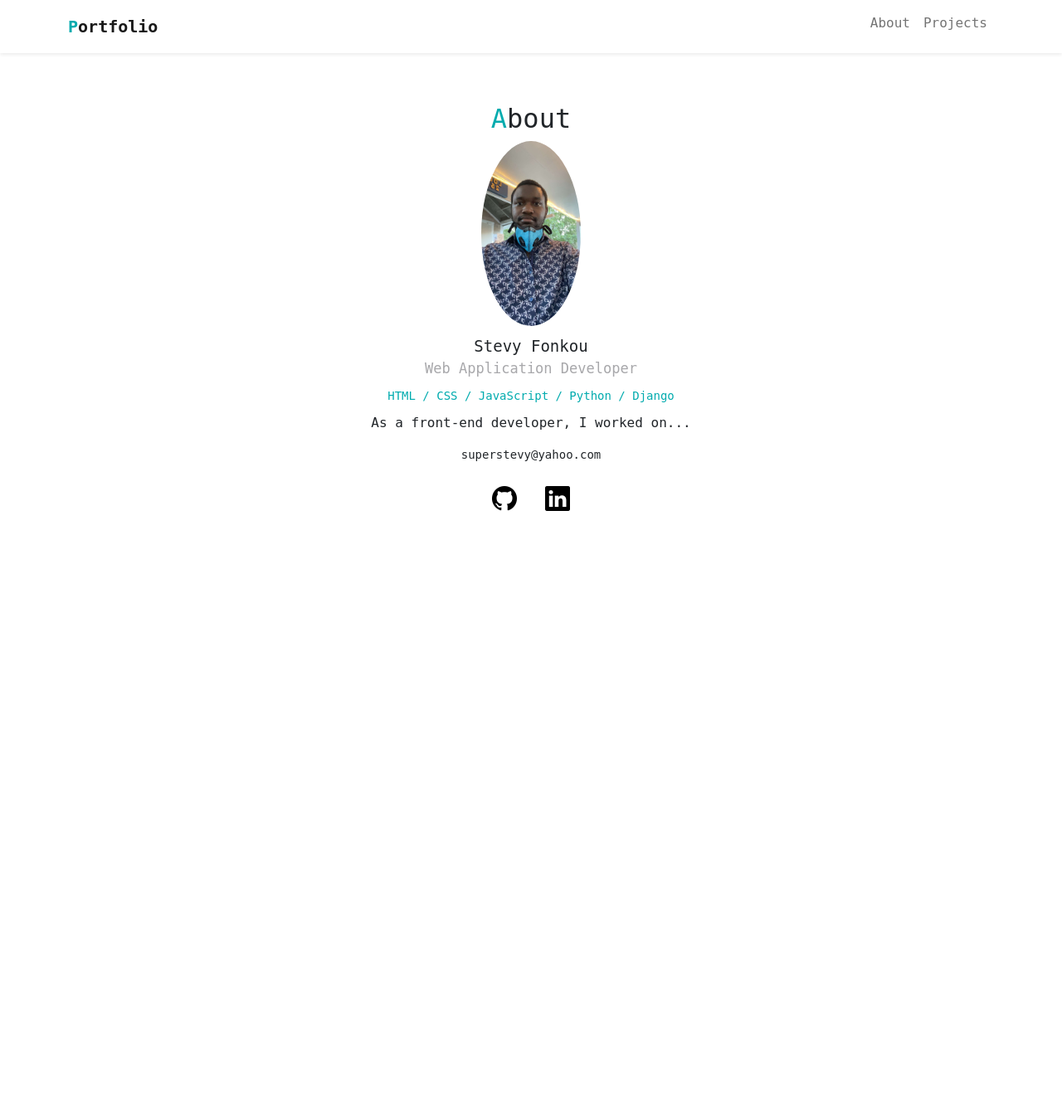
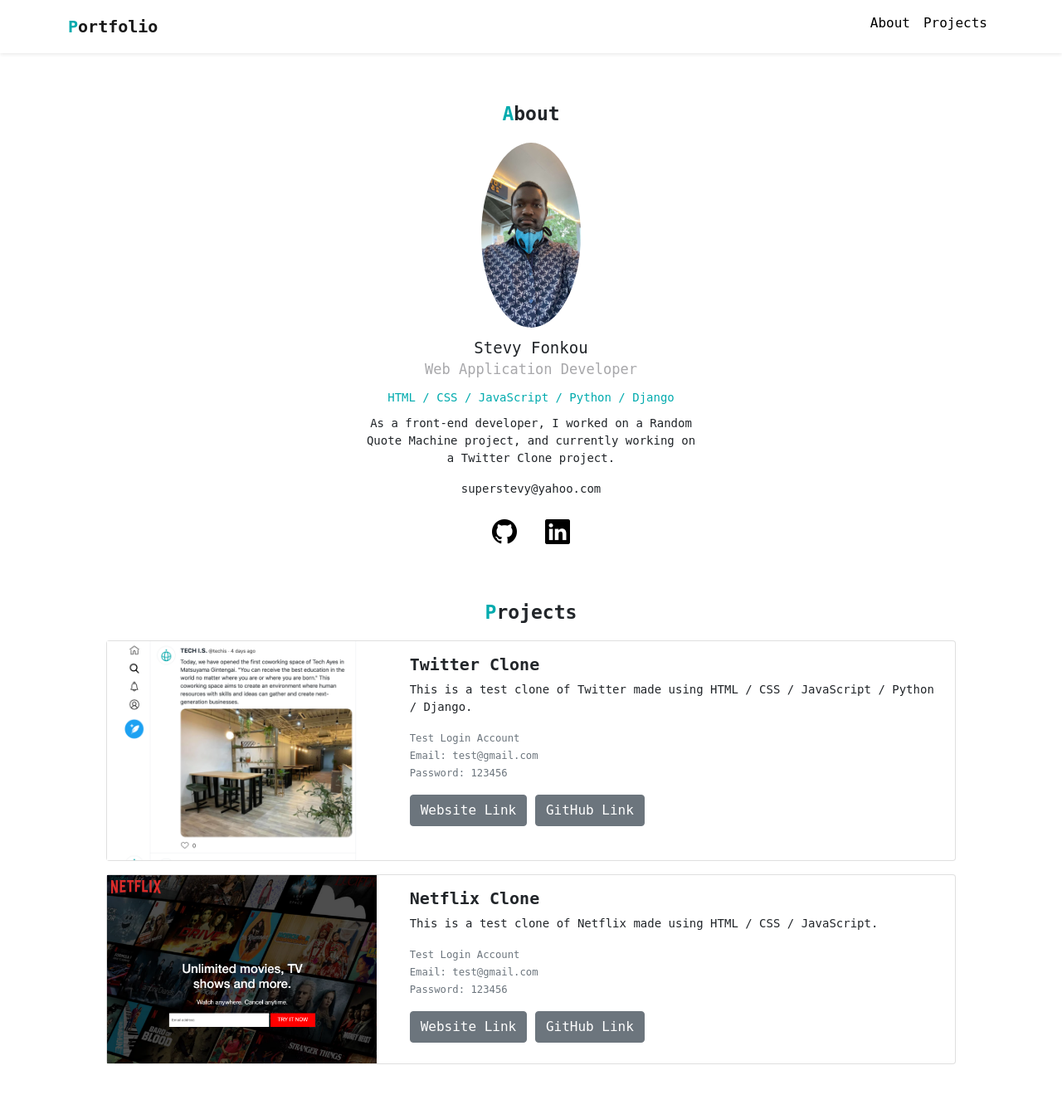
Before and after one commit to superstevy/Portfolio, a PHP site: page / in a window 1280 px wide. Shown: the whole page at 83% size. Before the commit the page ends 616 px from the top, so only its background shows below. Run offline with PHP 8.4, Linux system fonts and the light colour scheme; some libraries are stand-ins or nearby versions.

Commit message:
Created the Project section, designing template completed

```diff
--- a/index.html
+++ b/index.html
@@ -41,6 +41,7 @@
                 </div>
             </div>
         </nav>
+
         <div id="about">
             <h2><span class="font-primary">A</span>bout</h2>
             <img src="img/Stevy.jpg">
@@ -48,7 +49,7 @@
             <div class="vocation">Web Application Developer</div>
             <div class="skills">HTML / CSS / JavaScript / Python / Django</div>
             <p>
-                As a front-end developer, I worked on...
+                As a front-end developer, I worked on a Random Quote Machine project, and currently working on a Twitter Clone project.
             </p>
             <div class="email">superstevy@yahoo.com</div>
             <div class="icon">
@@ -56,6 +57,54 @@
                 <a href="#"><i class="bi bi-linkedin ms-3"></i></a>
             </div>
         </div>
+
+        <div id="projects">
+            <h2><span class="font-primary">P</span>rojects</h2>
+
+            <div class="card mb-3">
+                <div class="row">
+                    <div class="col-md-4">
+                        <img src="img/project-twitter.png" alt="Twitter Project">
+                    </div>
+                    <div class="col-md-8">
+                        <div class="card-body">
+                            <h5 class="card-title">Twitter Clone</h5>
+                            <p class="card-text">This is a test clone of Twitter made using HTML / CSS / JavaScript / Python / Django.</p>
+                            <p class="card-text"><small class="text-muted">
+                                Test Login Account <br>
+                                Email: test@gmail.com <br>
+                                Password: 123456</small>
+                            </p>
+                            <a href="#" target="_blank" class="btn btn-secondary">Website Link</a>
+                            <a href="#" target="_blank" class="btn btn-secondary">GitHub Link</a>
+                        </div>
+                    </div>
+                </div>
+            </div>
+
+            <div class="card mb-3">
+                <div class="row">
+                    <div class="col-md-4">
+                        <img src="img/project-netflix.png" alt="Twitter Project">
+                    </div>
+                    <div class="col-md-8">
+                        <div class="card-body">
+                            <h5 class="card-title">Netflix Clone</h5>
+                            <p class="card-text">This is a test clone of Netflix made using HTML / CSS / JavaScript.</p>
+                            <p class="card-text"><small class="text-muted">
+                                Test Login Account <br>
+                                Email: test@gmail.com <br>
+                                Password: 123456
+                            </small></p>
+                            <a href="#" target="_blank" class="btn btn-secondary">Website Link</a>
+                            <a href="#" target="_blank" class="btn btn-secondary">GitHub Link</a>
+                        </div>
+                    </div>
+                </div>
+            </div>
+
+        </div>
+
         <script src="https://cdn.jsdelivr.net/npm/bootstrap@5.0.0-beta2/dist/js/bootstrap.bundle.min.js" integrity="sha384-b5kHyXgcpbZJO/tY9Ul7kGkf1S0CWuKcCD38l8YkeH8z8QjE0GmW1gYU5S9FOnJ0" crossorigin="anonymous"></script>
     </body>
 </html>
--- a/style.css
+++ b/style.css
@@ -15,6 +15,20 @@
 .title-icon {
     font-size: 20px;
     font-weight: bold;
+}
+
+p {
+    font-size: 14px;
+}
+
+h2 {
+    font-weight: bold;
+    font-size: 23px;
+    margin-bottom: 20px;
+}
+
+a.font-black {
+    color: #000 !important;
 }
 
 /*********************
@@ -64,3 +78,26 @@
 #about .icon a {
     color: #000;
 }
+
+/*****************
+
+PROJECT
+
+******************/
+
+#projects {
+    margin: 60px auto;
+    width: 80%;
+}
+
+#projects h2 {
+    text-align: center;
+}
+
+#projects .card img {
+    width: 100%;
+}
+
+#projects .card-title {
+    font-weight: bold;
+}
```
